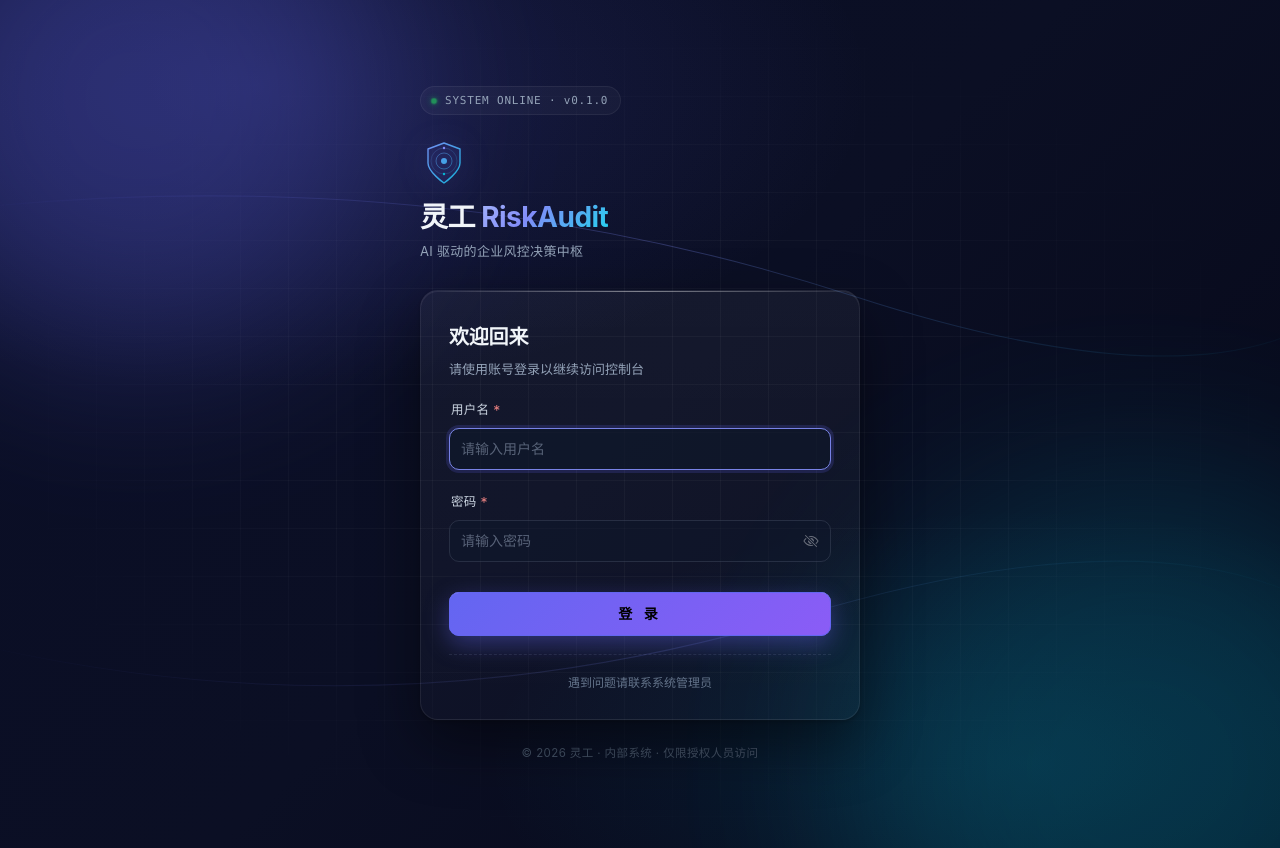
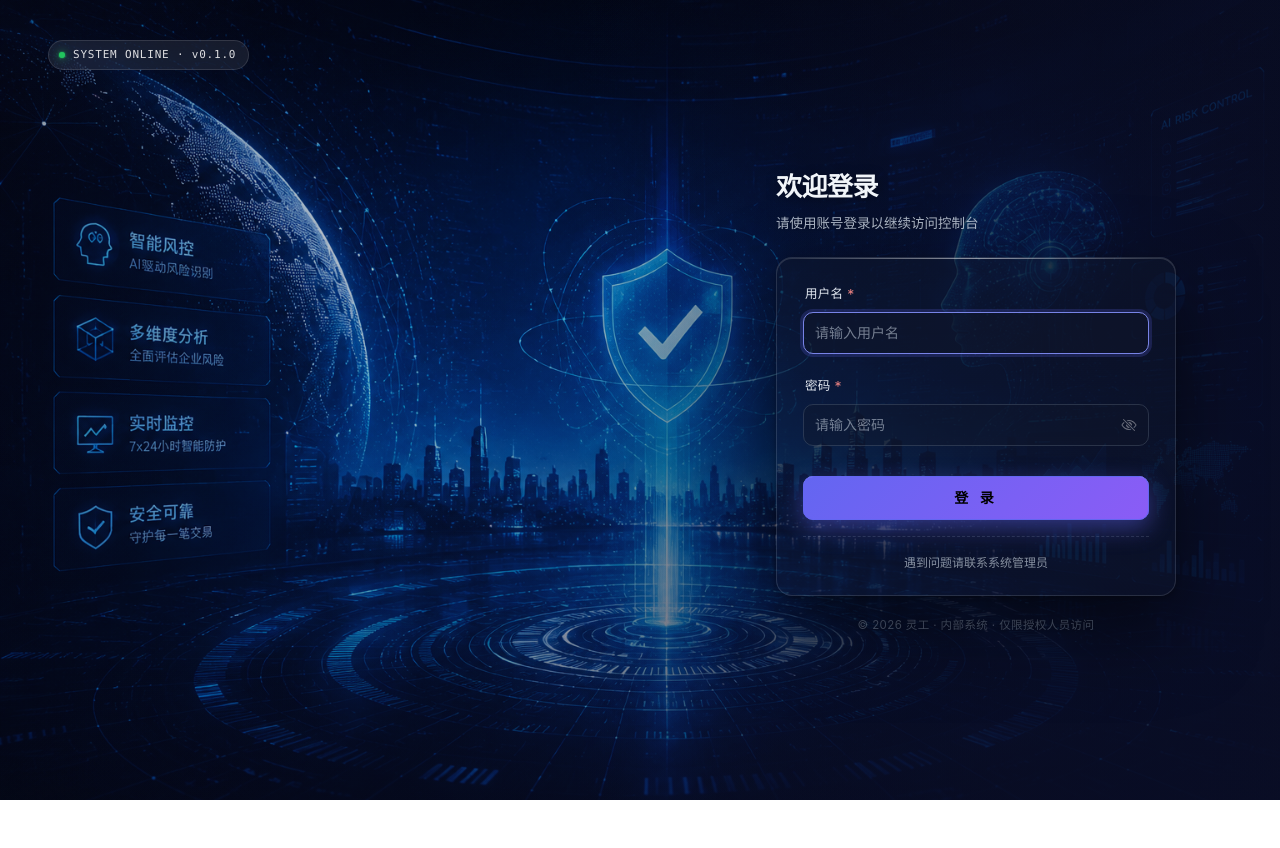
Before and after one commit to Ver0097/RiskAudit, a Vue app in the folder frontend/: page /login in a window 1280 px wide. After the commit the page ends 800 px from the top, so only its background shows below. Built offline with nearby package versions, Linux system fonts and the light colour scheme; no server answers.

Commit message:
优化首页2

```diff
--- a/frontend/src/views/LoginView.vue
+++ b/frontend/src/views/LoginView.vue
@@ -1,69 +1,56 @@
 <template>
   <n-config-provider :theme="darkTheme" :theme-overrides="themeOverrides">
     <div class="login-page">
-      <!-- 背景层：网格 + 双色径向光晕 -->
-      <div class="bg-grid" aria-hidden="true"></div>
-      <div class="bg-glow bg-glow-indigo" aria-hidden="true"></div>
-      <div class="bg-glow bg-glow-cyan" aria-hidden="true"></div>
+      <!-- ============== 整页背景图 ============== -->
+      <img :src="bgImage" alt="" class="bg-img" />
+      <div class="bg-mask" aria-hidden="true"></div>
 
-      <!-- 装饰流光线 -->
-      <svg class="bg-deco" viewBox="0 0 1200 800" preserveAspectRatio="xMidYMid slice" aria-hidden="true">
-        <defs>
-          <linearGradient id="lineGrad" x1="0" y1="0" x2="1" y2="0">
-            <stop offset="0%" stop-color="#6366f1" stop-opacity="0" />
-            <stop offset="50%" stop-color="#818cf8" stop-opacity="0.4" />
-            <stop offset="100%" stop-color="#06b6d4" stop-opacity="0" />
-          </linearGradient>
-        </defs>
-        <path d="M-50 200 Q 400 150 800 280 T 1300 240" stroke="url(#lineGrad)" stroke-width="1" fill="none" />
-        <path d="M-50 600 Q 350 700 750 580 T 1300 620" stroke="url(#lineGrad)" stroke-width="1" fill="none" opacity="0.6" />
-      </svg>
-
-      <main class="stage">
-        <!-- 顶部状态条 -->
+      <!-- ============== 左侧品牌信息（浮于背景） ============== -->
+      <aside class="visual-content">
+        <!-- 顶部状态徽章 -->
         <div class="status-bar">
           <span class="status-dot"></span>
           <span>SYSTEM&nbsp;ONLINE · v0.1.0</span>
         </div>
 
-        <!-- 品牌区 -->
-        <header class="brand">
+        <!-- 中下部品牌 + 特性 -->
+        <div class="visual-bottom">
+          <div class="brand-block">
             <span class="brand-logo">
-            <svg width="48" height="48" viewBox="0 0 48 48" fill="none">
+              <svg width="44" height="44" viewBox="0 0 48 48" fill="none">
                 <defs>
-                <linearGradient id="logoGrad" x1="0" y1="0" x2="48" y2="48" gradientUnits="userSpaceOnUse">
-                  <stop offset="0" stop-color="#818cf8" />
-                  <stop offset="1" stop-color="#06b6d4" />
+                  <linearGradient id="visualLogoGrad" x1="0" y1="0" x2="48" y2="48" gradientUnits="userSpaceOnUse">
+                    <stop offset="0" stop-color="#a5b4fc" />
+                    <stop offset="1" stop-color="#22d3ee" />
                   </linearGradient>
                 </defs>
-              <!-- 盾牌外形 -->
                 <path
                   d="M24 4 L40 10 V24 C40 33 24 44 24 44 C24 44 8 33 8 24 V10 Z"
-                stroke="url(#logoGrad)" stroke-width="1.4" stroke-linejoin="round"
-                fill="rgba(99,102,241,0.08)"
+                  stroke="url(#visualLogoGrad)" stroke-width="1.6" stroke-linejoin="round"
+                  fill="rgba(165, 180, 252, 0.1)"
                 />
-              <!-- 节点环 -->
-              <circle cx="24" cy="22" r="13" stroke="url(#logoGrad)" stroke-width="0.6" opacity="0.35" fill="none" />
-              <circle cx="24" cy="22" r="8" stroke="url(#logoGrad)" stroke-width="0.8" opacity="0.6" fill="none" />
-              <circle cx="24" cy="22" r="3" fill="url(#logoGrad)" />
-              <!-- 上下两个小卫星节点 -->
-              <circle cx="24" cy="9" r="1.2" fill="#818cf8" />
-              <circle cx="24" cy="35" r="1.2" fill="#06b6d4" />
+                <circle cx="24" cy="22" r="13" stroke="url(#visualLogoGrad)" stroke-width="0.6" opacity="0.35" fill="none" />
+                <circle cx="24" cy="22" r="8" stroke="url(#visualLogoGrad)" stroke-width="0.8" opacity="0.6" fill="none" />
+                <circle cx="24" cy="22" r="3" fill="url(#visualLogoGrad)" />
               </svg>
             </span>
             <h1 class="brand-name">
               灵工 <span class="brand-mark">RiskAudit</span>
             </h1>
-          <p class="brand-sub">AI 驱动的企业风控决策中枢</p>
+            <p class="brand-tagline">AI 驱动的企业风控决策中枢</p>
+          </div>
+        </div>
+      </aside>
+
+      <!-- ============== 右侧表单区（浮于背景） ============== -->
+      <main class="form-side">
+        <div class="form-stage">
+          <header class="form-head">
+            <h2>欢迎登录</h2>
+            <p>请使用账号登录以继续访问控制台</p>
           </header>
 
-        <!-- 登录卡片 -->
           <section class="card">
-          <div class="card-head">
-            <h2>欢迎回来</h2>
-            <p>请使用账号登录以继续访问控制台</p>
-          </div>
-
             <n-form ref="formRef" :model="form" :rules="rules" label-placement="top" @submit.prevent>
               <n-form-item label="用户名" path="username">
                 <n-input v-model:value="form.username" placeholder="请输入用户名" autofocus />
@@ -90,13 +77,14 @@
           <footer class="page-foot">
             © 2026 灵工 · 内部系统 · 仅限授权人员访问
           </footer>
+        </div>
       </main>
     </div>
   </n-config-provider>
 </template>
 
 <script setup lang="ts">
-// 登录页：用户名 / 密码登录，登录成功后跳转到 redirect 或 /chat
+// 登录页：整页背景图 + 左侧品牌信息 + 右侧半透明玻璃态登录卡
 import { reactive, ref } from 'vue'
 import { useRoute, useRouter } from 'vue-router'
 import {
@@ -112,6 +100,7 @@ import {
   type GlobalThemeOverrides,
 } from 'naive-ui'
 import { useAuthStore } from '@/stores/auth'
+import bgImage from '@/images/fk.png'
 
 // 局部主题覆盖：仅作用于登录页内部的 naive-ui 组件
 const themeOverrides: GlobalThemeOverrides = {
@@ -123,14 +112,14 @@ const themeOverrides: GlobalThemeOverrides = {
     borderRadius: '10px',
   },
   Input: {
-    color: 'rgba(15, 23, 42, 0.45)',
-    colorFocus: 'rgba(15, 23, 42, 0.65)',
-    border: '1px solid rgba(148, 163, 184, 0.18)',
+    color: 'rgba(15, 23, 42, 0.4)',
+    colorFocus: 'rgba(15, 23, 42, 0.55)',
+    border: '1px solid rgba(148, 163, 184, 0.22)',
     borderHover: '1px solid rgba(129, 140, 248, 0.6)',
     borderFocus: '1px solid rgba(129, 140, 248, 0.9)',
-    boxShadowFocus: '0 0 0 3px rgba(99, 102, 241, 0.18)',
-    placeholderColor: 'rgba(148, 163, 184, 0.55)',
-    textColor: '#e2e8f0',
+    boxShadowFocus: '0 0 0 3px rgba(99, 102, 241, 0.2)',
+    placeholderColor: 'rgba(203, 213, 225, 0.55)',
+    textColor: '#f1f5f9',
     heightMedium: '42px',
   },
 }
@@ -170,80 +159,56 @@ async function handleLogin() {
 </script>
 
 <style scoped>
-/* ===== 整页容器 ===== */
+/* ============== 整页容器 ============== */
 .login-page {
   position: relative;
   min-height: 100vh;
-  display: flex;
-  align-items: center;
-  justify-content: center;
-  padding: 24px;
-  overflow: hidden;
+  display: grid;
+  grid-template-columns: 1.05fr 0.95fr;
+  background: #0a0e27;
   color: #e6e8f0;
   font-family: 'Inter', 'PingFang SC', 'Microsoft YaHei', system-ui, sans-serif;
-  background:
-    radial-gradient(ellipse 80% 60% at 20% 10%, rgba(99, 102, 241, 0.18) 0%, transparent 60%),
-    radial-gradient(ellipse 70% 50% at 80% 90%, rgba(6, 182, 212, 0.12) 0%, transparent 60%),
-    linear-gradient(135deg, #0a0e27 0%, #0b0f24 50%, #060818 100%);
+  overflow: hidden;
 }
 
-/* ===== 背景层 ===== */
-.bg-grid {
-  position: absolute;
-  inset: 0;
-  background-image:
-    linear-gradient(rgba(255, 255, 255, 0.035) 1px, transparent 1px),
-    linear-gradient(90deg, rgba(255, 255, 255, 0.035) 1px, transparent 1px);
-  background-size: 48px 48px;
-  mask-image: radial-gradient(ellipse at center, black 30%, transparent 75%);
-  -webkit-mask-image: radial-gradient(ellipse at center, black 30%, transparent 75%);
-  pointer-events: none;
-}
-.bg-glow {
-  position: absolute;
-  border-radius: 50%;
-  filter: blur(90px);
-  pointer-events: none;
-}
-.bg-glow-indigo {
-  width: 520px;
-  height: 520px;
-  top: -160px;
-  left: -120px;
-  background: rgba(99, 102, 241, 0.55);
-  opacity: 0.5;
-}
-.bg-glow-cyan {
-  width: 600px;
-  height: 600px;
-  bottom: -220px;
-  right: -160px;
-  background: rgba(6, 182, 212, 0.4);
-  opacity: 0.45;
-}
-.bg-deco {
+/* ============== 整页背景图 ============== */
+.bg-img {
   position: absolute;
   inset: 0;
   width: 100%;
   height: 100%;
+  object-fit: cover;
+  object-position: center;
+  z-index: 0;
+  /* 让图整体更融入深色调 */
+  filter: saturate(1.05);
+}
+.bg-mask {
+  position: absolute;
+  inset: 0;
+  z-index: 1;
   pointer-events: none;
-  opacity: 0.7;
+  background:
+    /* 左下角加暗：让品牌文字 + 特性卡可读 */
+    linear-gradient(135deg, rgba(10, 14, 39, 0.25) 0%, transparent 35%, rgba(10, 14, 39, 0.55) 100%),
+    /* 右侧加深：让表单卡区域偏暗，半透明卡浮起来对比更强 */
+    linear-gradient(90deg, transparent 45%, rgba(10, 14, 39, 0.55) 75%, rgba(10, 14, 39, 0.7) 100%),
+    /* 整体压暗一档 */
+    linear-gradient(180deg, rgba(10, 14, 39, 0.15) 0%, rgba(10, 14, 39, 0.35) 100%);
 }
 
-/* ===== 主舞台 ===== */
-.stage {
+/* ============== 左侧品牌内容 ============== */
+.visual-content {
   position: relative;
-  width: 100%;
-  max-width: 440px;
-  z-index: 1;
-  animation: fadeUp 0.7s cubic-bezier(0.22, 0.8, 0.36, 1) both;
-}
-@keyframes fadeUp {
-  from { opacity: 0; transform: translateY(16px); }
-  to { opacity: 1; transform: translateY(0); }
+  z-index: 2;
+  display: flex;
+  flex-direction: column;
+  justify-content: space-between;
+  padding: 40px 48px;
+  color: #fff;
 }
 
-/* ===== 顶部状态条 ===== */
+/* 顶部状态徽章 */
 .status-bar {
   display: inline-flex;
   align-items: center;
@@ -252,12 +217,14 @@ async function handleLogin() {
   font-size: 11px;
   font-weight: 500;
   letter-spacing: 0.8px;
-  color: #94a3b8;
-  background: rgba(255, 255, 255, 0.03);
-  border: 1px solid rgba(255, 255, 255, 0.06);
+  color: rgba(255, 255, 255, 0.85);
+  background: rgba(255, 255, 255, 0.08);
+  border: 1px solid rgba(255, 255, 255, 0.12);
   border-radius: 999px;
-  margin-bottom: 24px;
   font-family: 'SF Mono', 'JetBrains Mono', ui-monospace, Consolas, monospace;
+  backdrop-filter: blur(12px);
+  -webkit-backdrop-filter: blur(12px);
+  align-self: flex-start;
 }
 .status-dot {
   width: 6px;
@@ -272,22 +239,33 @@ async function handleLogin() {
   50% { opacity: 0.45; transform: scale(0.85); }
 }
 
-/* ===== 品牌区 ===== */
-.brand {
-  margin-bottom: 28px;
+/* 中下部容器 */
+.visual-bottom {
+  max-width: 460px;
+  animation: fadeUp 0.8s cubic-bezier(0.22, 0.8, 0.36, 1) both;
+}
+@keyframes fadeUp {
+  from { opacity: 0; transform: translateY(20px); }
+  to { opacity: 1; transform: translateY(0); }
+}
+
+/* 品牌 */
+.brand-block {
+  margin-bottom: 0;
 }
 .brand-logo {
   display: inline-flex;
   margin-bottom: 14px;
-  filter: drop-shadow(0 4px 16px rgba(99, 102, 241, 0.4));
+  filter: drop-shadow(0 4px 16px rgba(99, 102, 241, 0.5));
 }
 .brand-name {
   margin: 0;
-  font-size: 28px;
+  font-size: 32px;
   font-weight: 700;
   line-height: 1.2;
-  letter-spacing: -0.5px;
+  letter-spacing: -0.6px;
   color: #f1f5f9;
+  text-shadow: 0 2px 16px rgba(0, 0, 0, 0.5);
 }
 .brand-mark {
   background: linear-gradient(135deg, #a5b4fc 0%, #818cf8 40%, #22d3ee 100%);
@@ -295,31 +273,69 @@ async function handleLogin() {
   background-clip: text;
   -webkit-text-fill-color: transparent;
   color: transparent;
-  font-weight: 700;
 }
-.brand-sub {
-  margin: 6px 0 0;
-  color: #94a3b8;
-  font-size: 13px;
+.brand-tagline {
+  margin: 8px 0 0;
+  font-size: 15px;
+  color: rgba(255, 255, 255, 0.85);
   letter-spacing: 0.3px;
+  text-shadow: 0 1px 8px rgba(0, 0, 0, 0.4);
 }
 
-/* ===== 玻璃态卡片 ===== */
+/* ============== 右侧表单区 ============== */
+.form-side {
+  position: relative;
+  z-index: 2;
+  display: flex;
+  align-items: center;
+  justify-content: center;
+  padding: 40px 24px;
+  /* 已无独立背景：背景图直接透过来 */
+}
+
+.form-stage {
+  position: relative;
+  z-index: 1;
+  width: 100%;
+  max-width: 400px;
+  animation: fadeUp 0.7s cubic-bezier(0.22, 0.8, 0.36, 1) both;
+  animation-delay: 0.1s;
+}
+
+.form-head {
+  margin-bottom: 22px;
+}
+.form-head h2 {
+  margin: 0;
+  font-size: 26px;
+  font-weight: 700;
+  color: #f1f5f9;
+  letter-spacing: -0.5px;
+  text-shadow: 0 2px 12px rgba(0, 0, 0, 0.4);
+}
+.form-head p {
+  margin: 6px 0 0;
+  color: rgba(203, 213, 225, 0.85);
+  font-size: 13.5px;
+  text-shadow: 0 1px 6px rgba(0, 0, 0, 0.3);
+}
+
+/* ===== 半透明玻璃卡片 ===== */
 .card {
   position: relative;
-  padding: 30px 28px 26px;
-  border-radius: 18px;
-  background: linear-gradient(180deg, rgba(255, 255, 255, 0.045) 0%, rgba(255, 255, 255, 0.02) 100%);
-  backdrop-filter: blur(24px) saturate(140%);
-  -webkit-backdrop-filter: blur(24px) saturate(140%);
-  border: 1px solid rgba(255, 255, 255, 0.07);
+  padding: 28px 26px 22px;
+  border-radius: 16px;
+  /* 加深 + 加透：让背景图清晰透出 */
+  background: linear-gradient(180deg, rgba(15, 23, 42, 0.45) 0%, rgba(15, 23, 42, 0.32) 100%);
+  backdrop-filter: blur(28px) saturate(160%);
+  -webkit-backdrop-filter: blur(28px) saturate(160%);
+  border: 1px solid rgba(255, 255, 255, 0.12);
   box-shadow:
-    0 24px 60px rgba(0, 0, 0, 0.45),
-    0 2px 4px rgba(0, 0, 0, 0.2),
-    inset 0 1px 0 rgba(255, 255, 255, 0.08);
+    0 32px 80px rgba(0, 0, 0, 0.55),
+    0 2px 6px rgba(0, 0, 0, 0.25),
+    inset 0 1px 0 rgba(255, 255, 255, 0.14);
   overflow: hidden;
 }
-/* 顶部 1px 高亮线（液态玻璃质感） */
 .card::before {
   content: '';
   position: absolute;
@@ -327,85 +343,75 @@ async function handleLogin() {
   left: 18px;
   right: 18px;
   height: 1px;
-  background: linear-gradient(90deg, transparent, rgba(255, 255, 255, 0.4), transparent);
-}
-
-.card-head {
-  margin-bottom: 22px;
-}
-.card-head h2 {
-  margin: 0;
-  font-size: 20px;
-  font-weight: 600;
-  color: #f1f5f9;
-  letter-spacing: -0.2px;
-}
-.card-head p {
-  margin: 6px 0 0;
-  color: #94a3b8;
-  font-size: 13px;
+  background: linear-gradient(90deg, transparent, rgba(255, 255, 255, 0.45), transparent);
 }
 
 /* Naive UI 标签深度覆盖 */
-.card :deep(.n-form-item-label) {
-  padding-bottom: 6px;
-}
+.card :deep(.n-form-item-label) { padding-bottom: 6px; }
 .card :deep(.n-form-item-label__text) {
-  color: #cbd5e1;
+  color: #e2e8f0;
   font-size: 12.5px;
   letter-spacing: 0.3px;
 }
 
-/* 登录按钮：蓝紫渐变 */
+/* 登录按钮 */
 .submit {
   margin-top: 6px;
   height: 44px !important;
   font-size: 14px;
   font-weight: 600;
   letter-spacing: 4px;
-  --n-color: linear-gradient(135deg, #6366f1 0%, #8b5cf6 100%) !important;
   background: linear-gradient(135deg, #6366f1 0%, #8b5cf6 100%) !important;
   border: none !important;
   box-shadow:
-    0 8px 24px rgba(99, 102, 241, 0.4),
-    inset 0 1px 0 rgba(255, 255, 255, 0.25) !important;
+    0 8px 24px rgba(99, 102, 241, 0.45),
+    inset 0 1px 0 rgba(255, 255, 255, 0.28) !important;
   transition: transform 0.25s ease, box-shadow 0.25s ease, filter 0.25s ease;
 }
 .submit:hover {
   transform: translateY(-1px);
   filter: brightness(1.08);
   box-shadow:
-    0 14px 32px rgba(99, 102, 241, 0.55),
-    inset 0 1px 0 rgba(255, 255, 255, 0.3) !important;
+    0 14px 32px rgba(99, 102, 241, 0.6),
+    inset 0 1px 0 rgba(255, 255, 255, 0.32) !important;
 }
-.submit:active {
-  transform: translateY(0);
-}
+.submit:active { transform: translateY(0); }
 
 .card-foot {
-  margin-top: 18px;
-  padding-top: 16px;
-  border-top: 1px dashed rgba(148, 163, 184, 0.15);
+  margin-top: 16px;
+  padding-top: 14px;
+  border-top: 1px dashed rgba(148, 163, 184, 0.2);
   text-align: center;
 }
 .hint {
   font-size: 12px;
-  color: #64748b;
+  color: rgba(203, 213, 225, 0.65);
 }
 
-/* 页脚 */
 .page-foot {
-  margin-top: 24px;
+  margin-top: 20px;
   text-align: center;
   font-size: 11.5px;
-  color: #475569;
+  color: rgba(148, 163, 184, 0.55);
   letter-spacing: 0.4px;
+  text-shadow: 0 1px 4px rgba(0, 0, 0, 0.4);
 }
 
-/* 小屏适配 */
+/* ============== 响应式：小屏隐藏左侧文字，表单居中 ============== */
+@media (max-width: 960px) {
+  .login-page { grid-template-columns: 1fr; }
+  .visual-content { display: none; }
+  .form-side { padding: 24px; }
+  /* 整屏背景蒙版重新平衡：去掉左轻右重，整体均匀加暗 */
+  .bg-mask {
+    background:
+      linear-gradient(180deg, rgba(10, 14, 39, 0.35) 0%, rgba(10, 14, 39, 0.55) 100%);
+  }
+}
+
 @media (max-width: 480px) {
-  .stage { max-width: 100%; }
-  .card { padding: 24px 20px; }
-  .brand-name { font-size: 24px; }
+  .form-stage { max-width: 100%; }
+  .card { padding: 22px 20px; }
+  .form-head h2 { font-size: 22px; }
 }
 </style>
```
Also changed, not shown: frontend/src/images/fk.png (added). Lines whose indentation alone changed are shown as unchanged.
